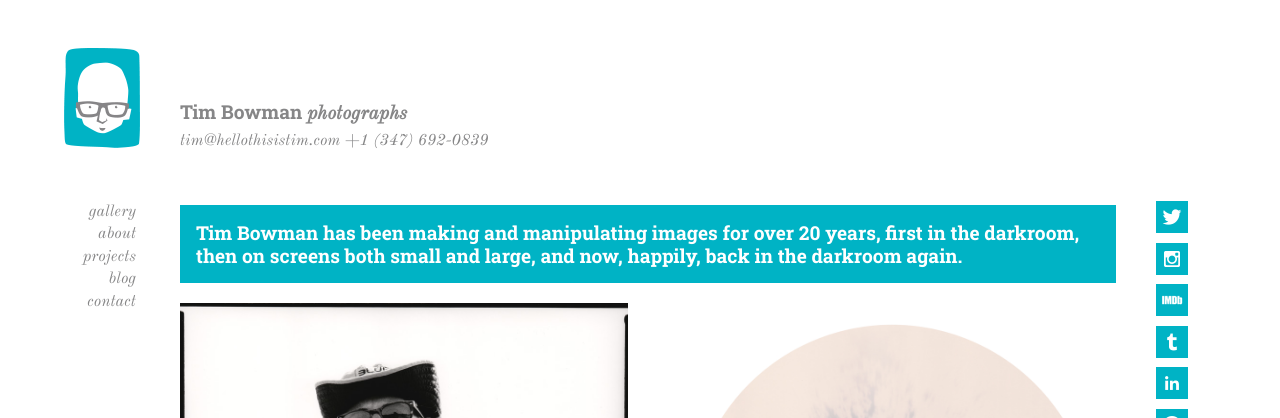
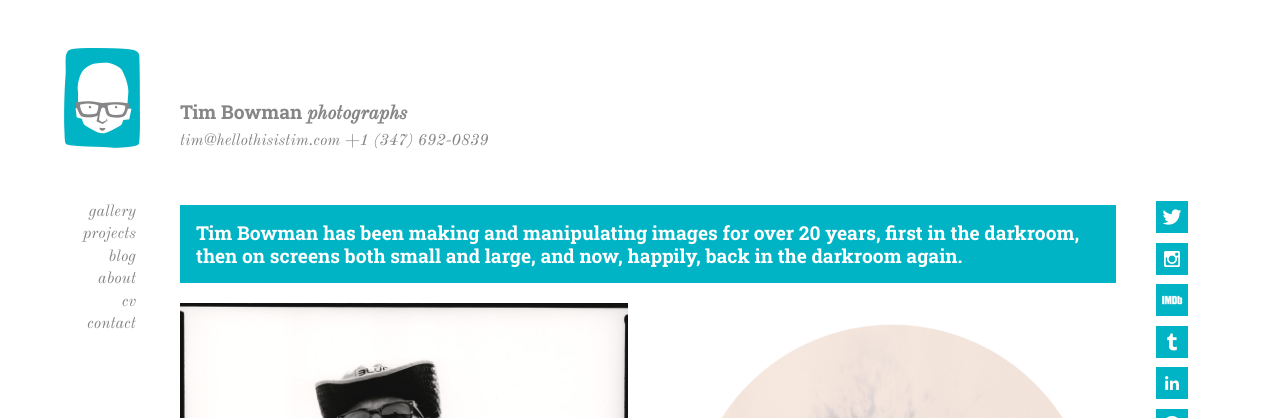
Before and after one commit to hellothisistim/hellothisistim.github.io, a Jekyll site: the page built from index.md, in a window 1280 px wide. Shown: the top 418 px of the page. Built offline with Jekyll 4.4.1, drawn with Linux system fonts in a browser that asks for light colours; comment, search, counter and statistics services are not loaded.

Commit message:
Add CV to navigation

```diff
--- a/_includes/nav.html
+++ b/_includes/nav.html
@@ -2,9 +2,10 @@
 	<h2>Navigation</h2>
 	<ul>
 		<li><a href={{ site.baseurl }}/>Gallery</a></li>
-		<li><a href={{ site.baseurl }}/about>About</a></li>
 		<li><a href={{ site.baseurl }}/projects/>Projects</a></li>
 		<li><a href={{ site.baseurl }}/blog>Blog</a></li>
+		<li><a href={{ site.baseurl }}/about>About</a></li>
+		<li><a href={{ site.baseurl }}/cv>CV</a></li>
 		<li><a href={{ site.baseurl }}/contact>Contact</a></li>
 	</ul>
 </nav>
```
